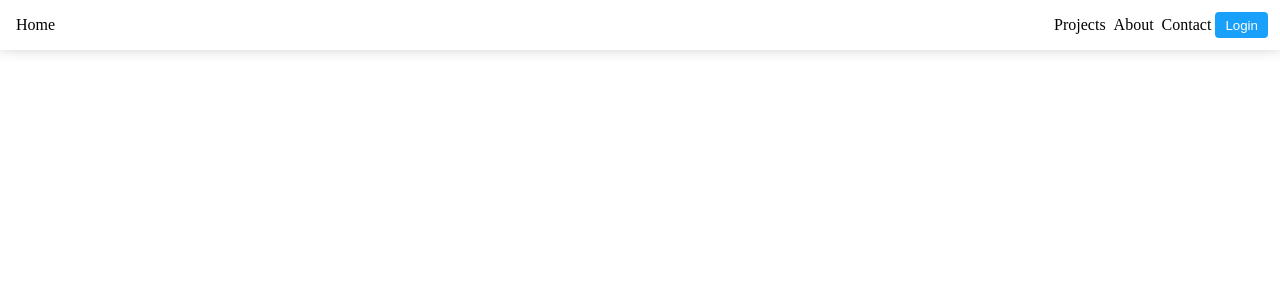
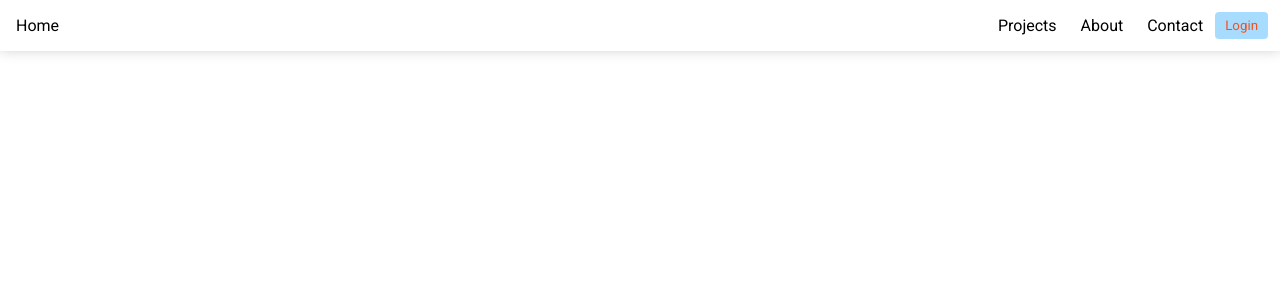
Before and after one commit to hfrankel/project_collaborator_client, a React (Create React App) app: page / in a window 1280 px wide. In both pictures the pointer is over the button "Login". Shown: the top 300 px of the page. Built offline with nearby package versions, Linux system fonts and the light colour scheme; no server answers.

Commit message:
Add roboto font pkg

```diff
--- a/package.json
+++ b/package.json
@@ -11,6 +11,7 @@
     "react": "^17.0.1",
     "react-dom": "^17.0.1",
     "react-scripts": "4.0.3",
+    "typeface-roboto": "^1.1.13",
     "web-vitals": "^1.0.1"
   },
   "scripts": {
--- a/src/components/Button/Button.css
+++ b/src/components/Button/Button.css
@@ -5,3 +5,9 @@
   border: none;
   border-radius: 4px;
 }
+
+.btn:hover {
+  cursor: pointer;
+  color: var(--highlight);
+  background-color: var(--primary-faded);
+}
--- a/src/components/Navbar/Navbar.css
+++ b/src/components/Navbar/Navbar.css
@@ -12,7 +12,12 @@
 }
 
 .navbar__li {
-  padding: 0.25em;
+  padding: 0.25em 0.75em;
+}
+
+.navbar__li:hover {
+  color: var(--highlight);
+  cursor: pointer;
 }
 
 .navbar__div-brand {
--- a/src/index.css
+++ b/src/index.css
@@ -2,7 +2,10 @@
   margin: 0;
   padding: 0;
   box-sizing: border-box;
+  font-family: 'Roboto';
 }
 :root {
   --primary: #18a0fb;
+  --primary-faded: #a7dcff;
+  --highlight: #f4511e;
 }
--- a/src/index.js
+++ b/src/index.js
@@ -3,6 +3,7 @@ import ReactDOM from 'react-dom';
 import App from './components/App/App';
 import { Auth0Provider } from '@auth0/auth0-react';
 import './index.css';
+import 'typeface-roboto';
 
 ReactDOM.render(
   <Auth0Provider
```
Also changed, not shown: 1 other file (tests, documents, lock files or other folders).
